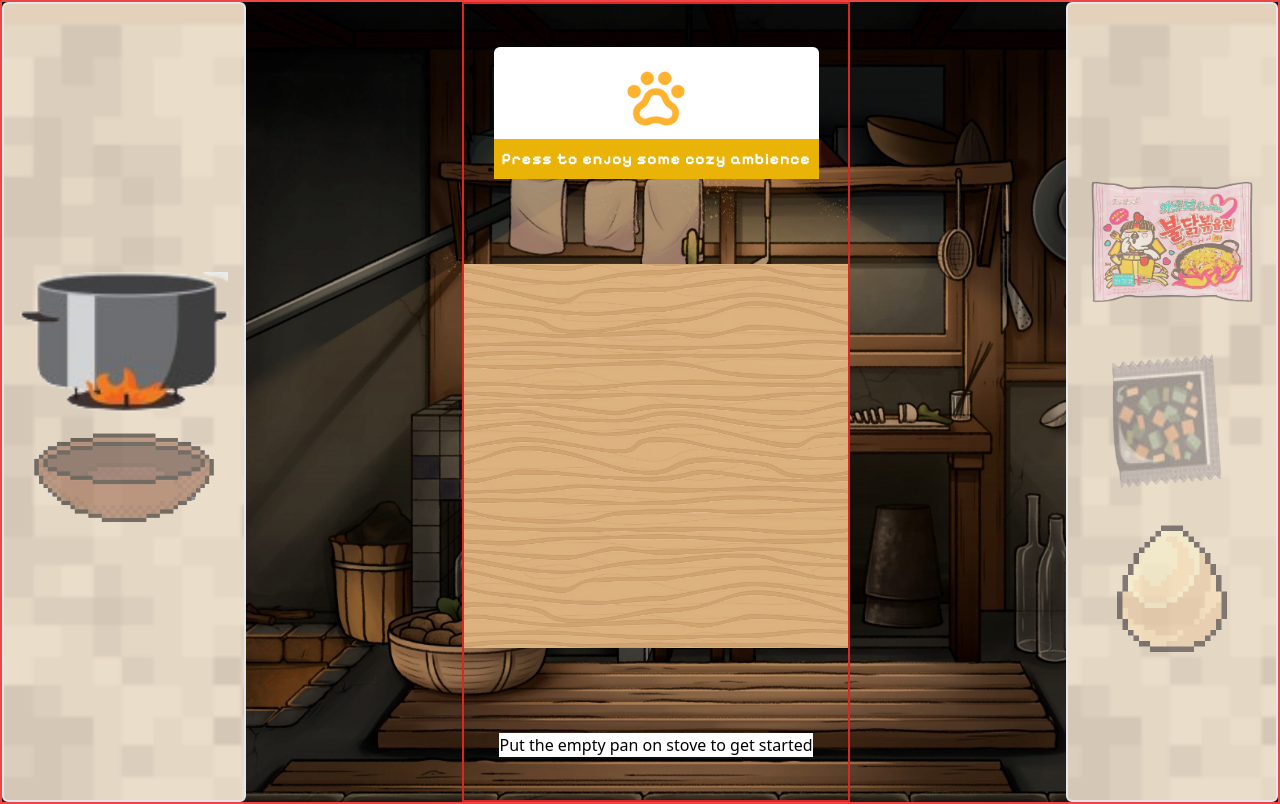
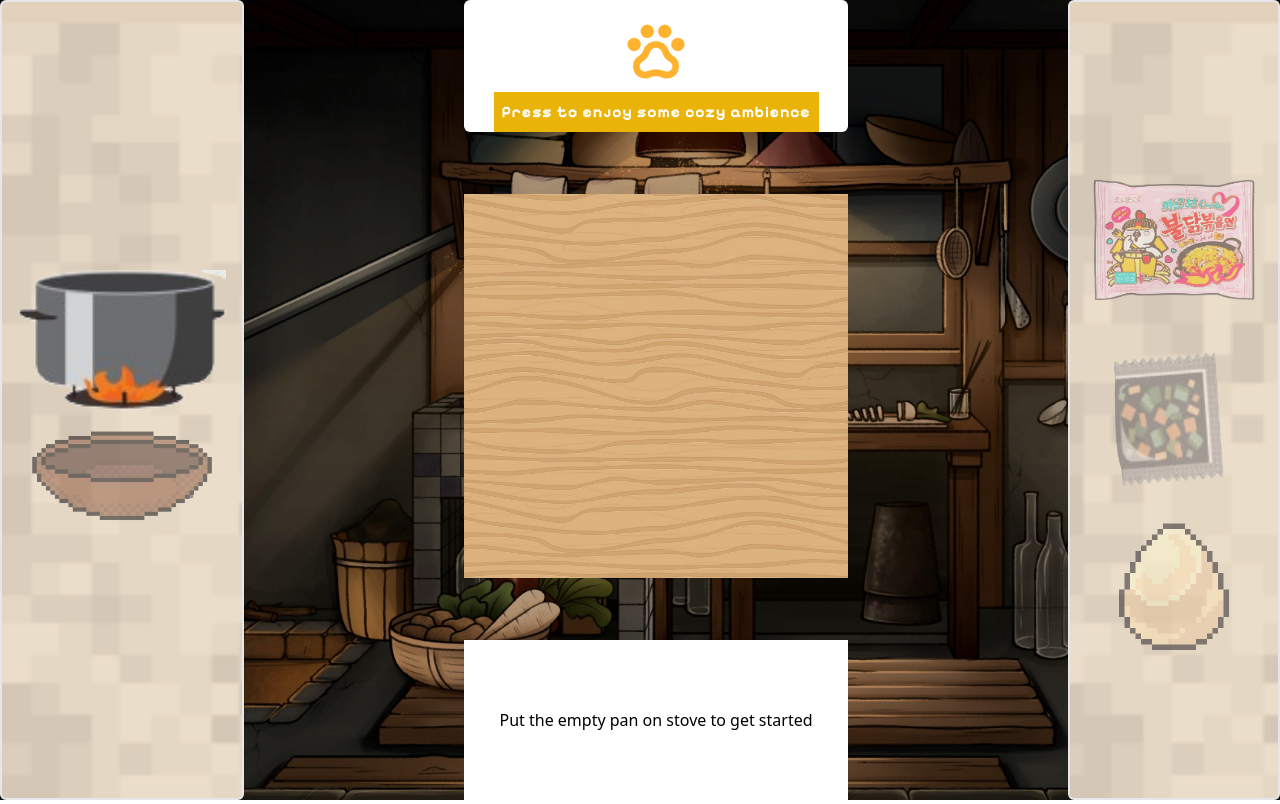
Before and after one commit to khaulanauman/ra-meow-n, a React (Vite) app: page /game in a window 1280 px wide. Built offline with nearby package versions, Linux system fonts and the light colour scheme; no server answers; what aws-amplify would draw is missing.

Commit message:
fixed layout, added spices sound effect, fixed issue in prev commit

```diff
--- a/src/pages/gamePage.tsx
+++ b/src/pages/gamePage.tsx
@@ -1,6 +1,7 @@
 import BackgroundAudio from "../components/BackgroundAudio";
 import { useState, useRef } from "react";
 import click from "../assets/click.mp3";
+import spices from "../assets/spices.mp3";
 import boiling from "../assets/boiling-water.mp3";
 import { motion, useAnimation } from "framer-motion";
 import { GameState } from "../types";
@@ -33,15 +34,19 @@ export default function GamePage() {
   };
   const handleBowlClick = () => {
     playClickSound(click, 1);
-    if (gameState === "ramen_pot") {
+    if (gameState === "ramen_pot_ready") {
       setGameState("ramen_bowl");
     }
   };
 
   const handleSpicesClick = () => {
-    playClickSound(click, 1);
+    playClickSound(spices, 1);
     if (gameState === "ramen_bowl") {
-      setGameState("ramen_spices");
+      playClickSound(spices, 1); // Play boiling sound after state change
+      setTimeout(() => {
+        // After 5 seconds, show the instruction for adding ramen
+        setGameState("ramen_spices");
+      }, 3000);
     }
   };
 
@@ -52,6 +57,16 @@ export default function GamePage() {
     }
   };
 
+  const handlePotClick = () => {
+    if (gameState === "empty_pot") {
+      setGameState("boiling_pot"); // First change the state to show boiling pot
+      playClickSound(boiling, 1); // Play boiling sound after state change
+      setTimeout(() => {
+        // After 5 seconds, show the instruction for adding ramen
+        setGameState("boiling_pot_ready");
+      }, 5000);
+    }
+  };
   const getInstruction = () => {
     switch (gameState) {
       case "empty":
@@ -63,9 +78,9 @@ export default function GamePage() {
       case "boiling_pot_ready":
         return "Now add the ramen to the pot";
       case "ramen_pot":
+        return "Wait for the ramen to boil";
+      case "ramen_pot_ready":
         return "Now add the ramen to bowl by clicking the bowl";
-      case "ramen_pot_ready":
-        return "Wait for the ramen to boil";
       case "ramen_bowl":
         return "Add spices";
       case "ramen_spices":
@@ -77,18 +92,6 @@ export default function GamePage() {
     }
   };
 
-  const handlePotClick = () => {
-    if (gameState === "empty_pot") {
-      setGameState("boiling_pot"); // First change the state to show boiling pot
-      playClickSound(boiling, 1); // Play boiling sound after state change
-
-      setTimeout(() => {
-        // After 5 seconds, show the instruction for adding ramen
-        setGameState("boiling_pot_ready");
-      }, 5000);
-    }
-  };
-
   return (
     <div
       className="flex items-center justify-around lg:bg-[url('/images/main-bg-large.png')]
@@ -96,13 +99,13 @@ export default function GamePage() {
     bg-cover bg-center bg-no-repeat"
     >
       <div
-        className="flex items-center justify-between border-2 border-red-500"
+        className="flex items-center justify-between "
         style={{ minWidth: "100vw" }}
       >
         <div
           className="utensils border-2 flex flex-col justify-center items-center lg:bg-[url('/images/marble.png')]
     xl:bg-[url('/images/marble.png')] bg-[url('/images/marble.png')]
-    bg-cover bg-center bg-no-repeat min-h-screen bg-red-100 p-4 rounded-md"
+    bg-cover bg-center bg-no-repeat min-h-screen bg-red-100 px-4 rounded-md"
         >
           {/* Empty Pot */}
           {gameState === "empty" && (
@@ -136,8 +139,8 @@ export default function GamePage() {
         </div>
 
         <div
-          className="main items-center border-2 border-red-600 flex flex-col"
-          style={{ minHeight: "100vh", justifyContent: "space-around" }}
+          className="main  flex flex-col"
+          style={{ minHeight: "100vh", justifyContent: "space-between" }}
         >
           <div className="audio-opt bg-white rounded-md flex flex-col items-center">
             <BackgroundAudio />
@@ -155,17 +158,17 @@ export default function GamePage() {
               />
             )}
           </div>
-          <div className="instructions  rounded-md flex flex-col items-center">
+          <div className="instructions rounded-md w-full min-h-full">
             <p
-              className="bg-white"
-              style={{ minHeight: "full", minWidth: "full " }}
+              className="bg-white text-center flex items-center justify-center"
+              style={{ minHeight: "20vh", minWidth: "full " }}
             >
               {getInstruction()}
             </p>
           </div>
         </div>
 
-        <div className="ingredients border-2 flex flex-col justify-center items-center lg:bg-[url('/images/marble.png')] xl:bg-[url('/images/marble.png')] bg-[url('/images/marble.png')] bg-cover bg-center bg-no-repeat min-h-screen bg-red-100 p-4 rounded-md">
+        <div className="ingredients border-2 flex flex-col justify-center items-center lg:bg-[url('/images/marble.png')] xl:bg-[url('/images/marble.png')] bg-[url('/images/marble.png')] bg-cover bg-center bg-no-repeat min-h-screen bg-red-100 px-4 rounded-md">
           {/* Ramen */}
           <motion.button
             onClick={() => handleRamenClick()}
```
Also changed, not shown: 2 other files (tests, documents, lock files or other folders).
